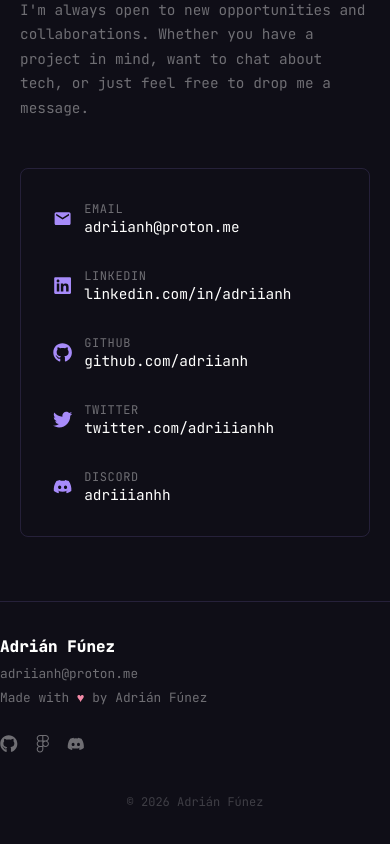
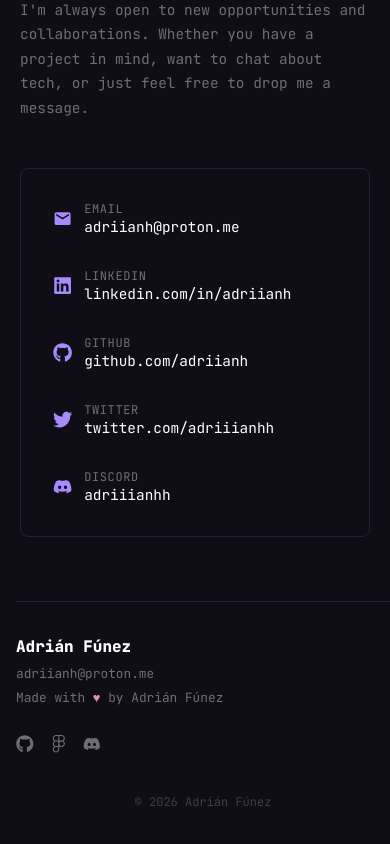
Before and after one commit to Adriianh/portfolio, a React (Vite) app: page /#/ in a window 390 px wide. Shown: the part 2824-3668 px from the top of the page. Built offline with nearby package versions, Linux system fonts and the light colour scheme.

Commit message:
style(footer): add left margin for responsive view

```diff
--- a/src/styles/footer.css
+++ b/src/styles/footer.css
@@ -68,6 +68,10 @@
 }
 
 @media (max-width: 768px) {
+    .footer {
+        margin-left: 1rem;
+    }
+
     .footer-row {
         flex-direction: column;
         gap: 1rem;
```
